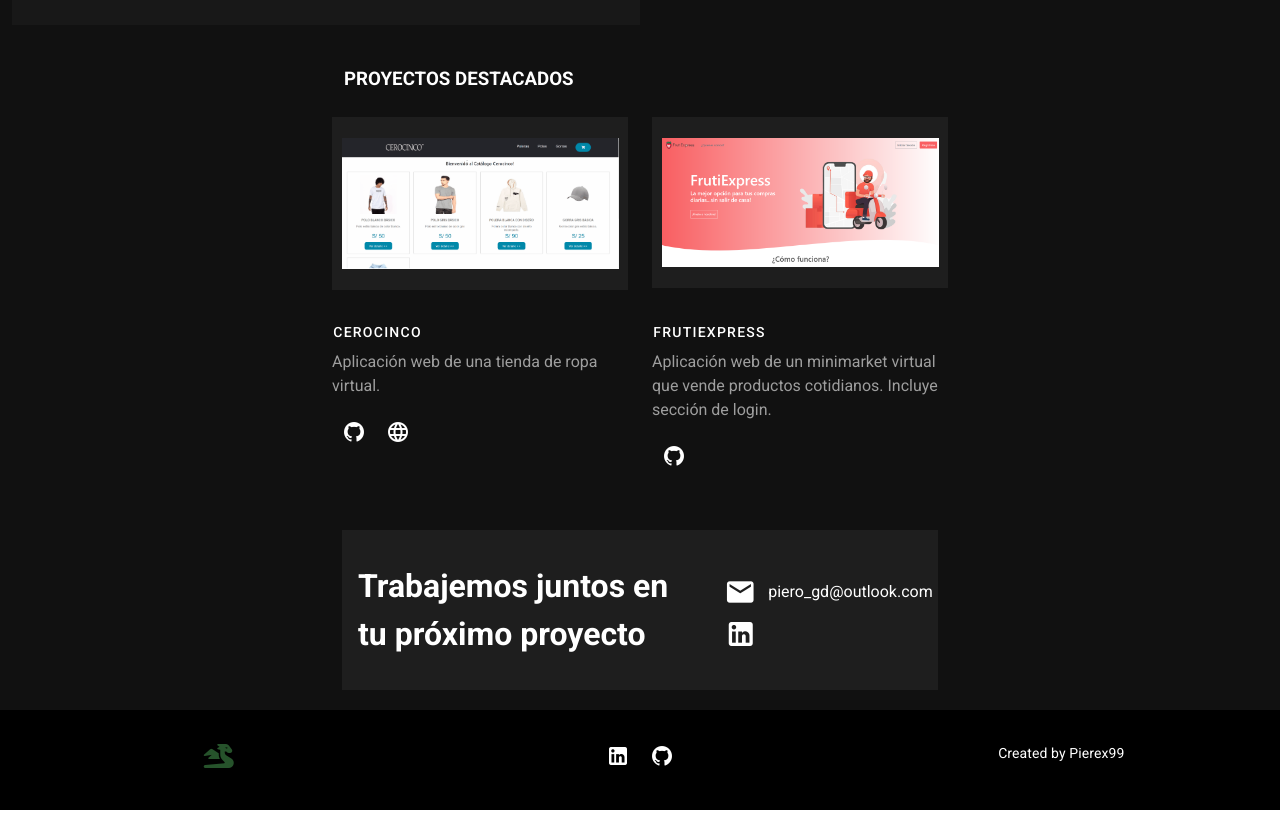
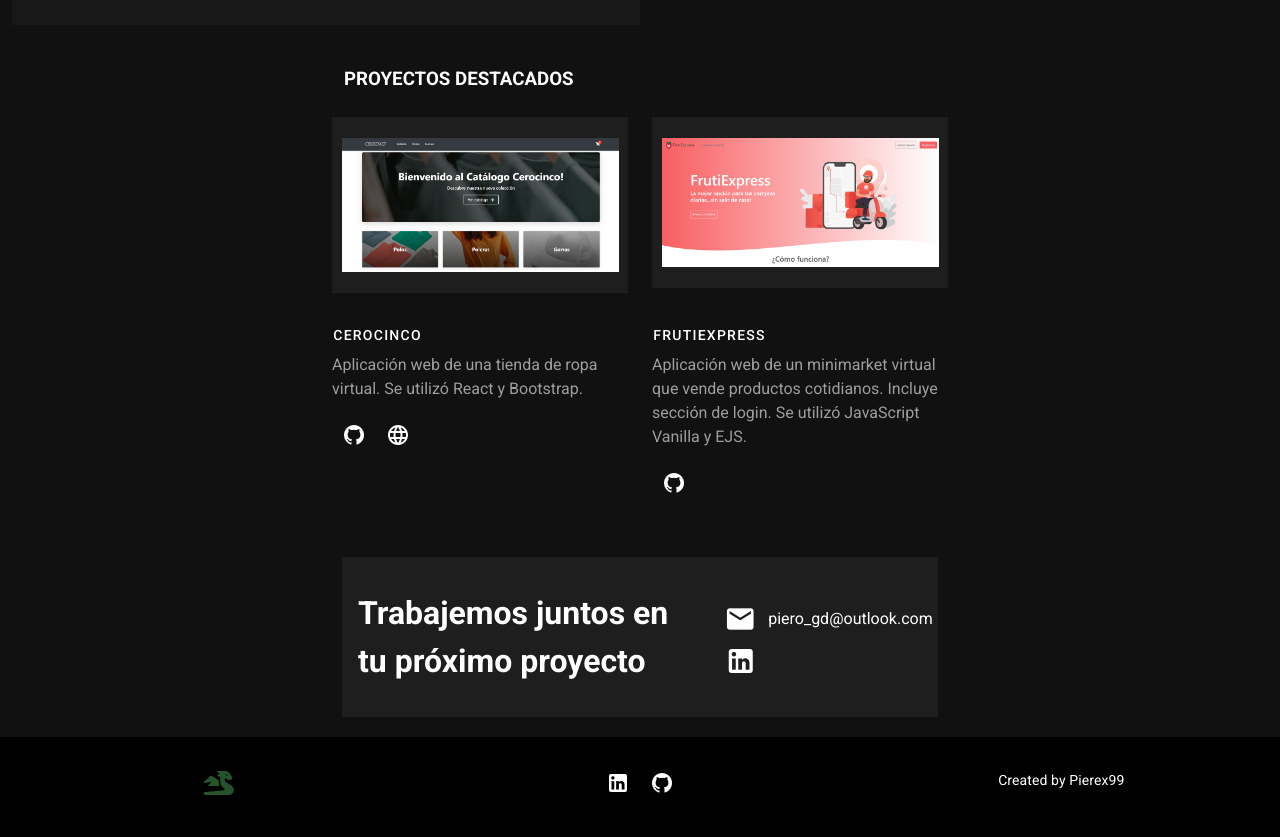
Before and after one commit to piero-gd/portfolioPiero, a Vue app: page / in a window 1280 px wide. Shown: the part 1560-2397 px from the top of the page. Before the commit the page ends 2370 px from the top, so only its background shows below. Built offline with nearby package versions, Linux system fonts and the light colour scheme.

Commit message:
update cc & cv

```diff
--- a/src/views/HomeView.vue
+++ b/src/views/HomeView.vue
@@ -12,7 +12,7 @@
           <p class="grey--text">
             Desarrollador Frontend, apasionado por la Experiencia de Usuario
           </p>
-          <v-btn title color="#26532B" href="https://drive.google.com/file/d/1Y1zch8yLV9NcktnsesVFb6mQ5ox-uXRN/view"
+          <v-btn title color="#26532B" href="https://drive.google.com/file/d/1acAK3hmiXlW5GS0Mk0GtQMkD_jlNeczN/view?usp=sharing"
             target="_blank" dark>descarga mi cv</v-btn>
         </v-col>
 
@@ -34,7 +34,7 @@
         </v-col>
         <v-col md="3" offset-md="3">
           <v-card class="pa-2 py-5" outlined tile  color="#1e1e1e">
-            <v-img src="img/cc-home.png" contain></v-img>
+            <v-img src="img/ss-cerocinco-home.png" contain></v-img>
           </v-card>
         </v-col>
         <v-col md="3">
@@ -46,7 +46,7 @@
           <v-btn color="white" dark text class="ml-n4">
             Cerocinco
           </v-btn><br />
-          <p class="grey--text">Aplicación web de una tienda de ropa virtual.</p>
+          <p class="grey--text">Aplicación web de una tienda de ropa virtual. Se utilizó React y Bootstrap. </p>
           <v-btn class="mx-1 white--text" href="https://github.com/Pierex99/cerocinco-Gallo" target="_blank" icon>
             <v-icon size="24px">mdi-github </v-icon>
           </v-btn>
@@ -59,7 +59,7 @@
             FrutiExpress
           </v-btn><br />
           <p class="grey--text">Aplicación web de un minimarket virtual que vende productos cotidianos. Incluye sección de
-            login.</p>
+            login. Se utilizó JavaScript Vanilla y EJS.</p>
           <v-btn class="mx-1 white--text" href="https://github.com/Pierex99/Web-FrutiExpress" target="_blank" icon>
             <v-icon size="24px">mdi-github</v-icon>
           </v-btn>
```
Also changed, not shown: public/img/ss-cerocinco-home.png (added).
